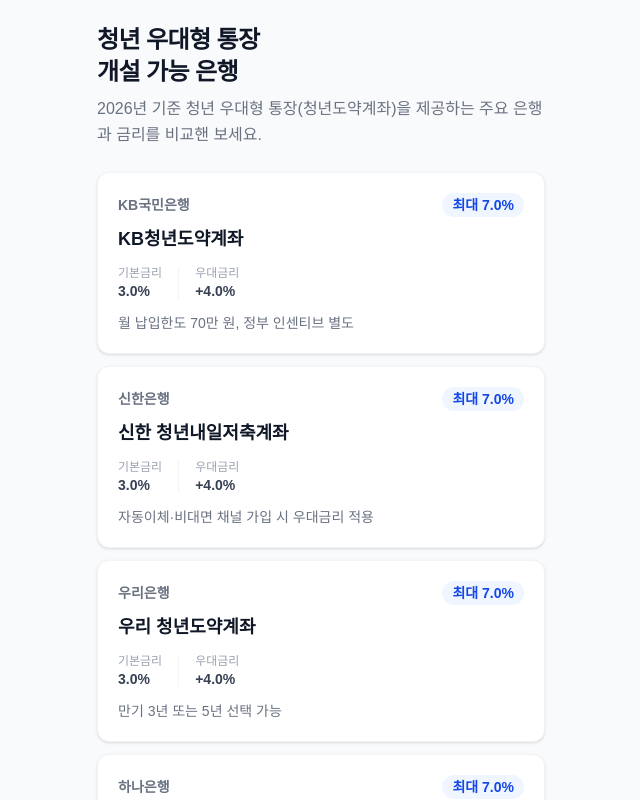
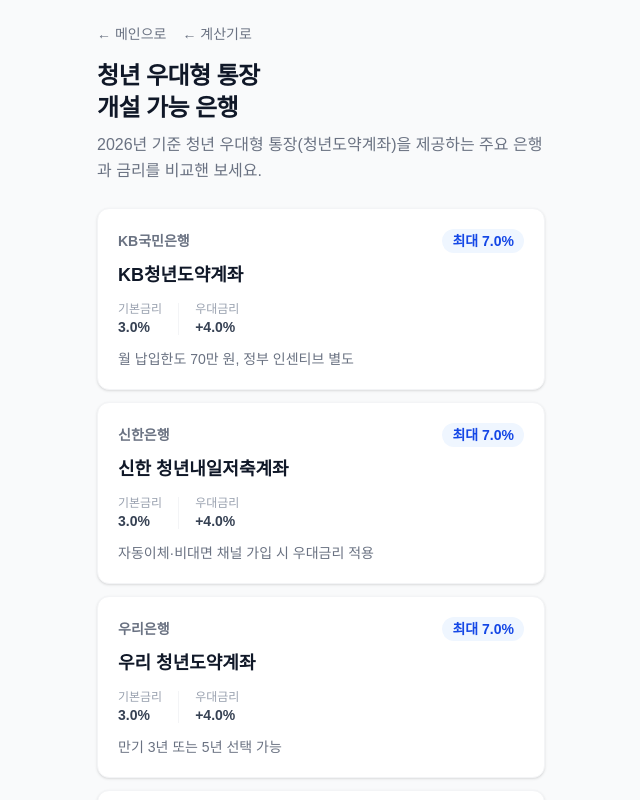
Before and after one commit to j-up/lifefit, a Next.js app: page /tools/fit-youth/banks in a window 1280 px wide. Shown: the top 800 px of the page, without its empty margins (319-959 px from the left). Built offline with nearby package versions, Linux system fonts and the light colour scheme.

Commit message:
Add navigation links to main page

```diff
--- a/app/tools/fit-youth/banks/page.tsx
+++ b/app/tools/fit-youth/banks/page.tsx
@@ -85,7 +85,21 @@ export default function BanksPage() {
   return (
     <main className="min-h-screen bg-gray-50 px-4 py-6">
       <div className="mx-auto max-w-md">
-
+        {/* 메인으로 가기 */}
+        <div className="flex items-center gap-4 mb-4">
+          <Link
+            href="/"
+            className="inline-flex items-center gap-1 text-sm text-gray-500 hover:text-blue-600 transition-colors"
+          >
+            ← 메인으로
+          </Link>
+          <Link
+            href="/tools/fit-youth"
+            className="inline-flex items-center gap-1 text-sm text-gray-500 hover:text-blue-600 transition-colors"
+          >
+            ← 계산기로
+          </Link>
+        </div>
 
         <div className="mb-6">
           <h1 className="text-2xl font-bold tracking-tight text-gray-900">
--- a/app/tools/fit-youth/page.tsx
+++ b/app/tools/fit-youth/page.tsx
@@ -128,6 +128,13 @@ export default function HomePage() {
   return (
     <main className="min-h-screen bg-gray-50 px-4 py-6">
       <div className="mx-auto max-w-md">
+        {/* 메인으로 가기 */}
+        <Link
+          href="/"
+          className="inline-flex items-center gap-1 text-sm text-gray-500 hover:text-blue-600 transition-colors mb-4"
+        >
+          ← 메인으로 돌아가기
+        </Link>
         {/* 진행률 표시 */}
         <div className="mb-6 h-1.5 w-full overflow-hidden rounded-full bg-gray-200">
           <div
--- a/app/tools/short-work/page.tsx
+++ b/app/tools/short-work/page.tsx
@@ -131,6 +131,13 @@ export default function Home() {
   return (
     <main className="min-h-screen bg-[#f2f4f6] flex flex-col items-center px-4 py-6 sm:py-10">
       <div className="w-full max-w-[420px]">
+        {/* 메인으로 가기 */}
+        <Link
+          href="/"
+          className="inline-flex items-center gap-1 text-sm text-[#8b95a1] hover:text-[#3182f6] transition-colors mb-4"
+        >
+          ← 메인으로 돌아가기
+        </Link>
         {/* Header */}
         <div className="mb-6 text-center">
           <div className="inline-flex items-center justify-center w-12 h-12 rounded-2xl bg-[#3182f6] text-white mb-3 shadow-lg shadow-blue-200">
--- a/app/tools/short-work/parking/page.tsx
+++ b/app/tools/short-work/parking/page.tsx
@@ -156,13 +156,21 @@ export default function ParkingPage() {
       <div className="w-full max-w-[480px]">
         {/* Header */}
         <div className="mb-6">
-          <Link
-            href="/tools/short-work"
-            className="inline-flex items-center gap-1 text-sm text-[#8b95a1] hover:text-[#3182f6] transition-colors mb-3"
-          >
-            <ArrowLeft size={16} />
-            계산기로 돌아가기
-          </Link>
+          <div className="flex items-center gap-4 mb-3">
+            <Link
+              href="/"
+              className="inline-flex items-center gap-1 text-sm text-[#8b95a1] hover:text-[#3182f6] transition-colors"
+            >
+              ← 메인으로
+            </Link>
+            <Link
+              href="/tools/short-work"
+              className="inline-flex items-center gap-1 text-sm text-[#8b95a1] hover:text-[#3182f6] transition-colors"
+            >
+              <ArrowLeft size={16} />
+              계산기로
+            </Link>
+          </div>
           <div className="text-center">
             <div className="inline-flex items-center justify-center w-12 h-12 rounded-2xl bg-[#00c471] text-white mb-3 shadow-lg shadow-green-200">
               <PiggyBank size={24} />
```
